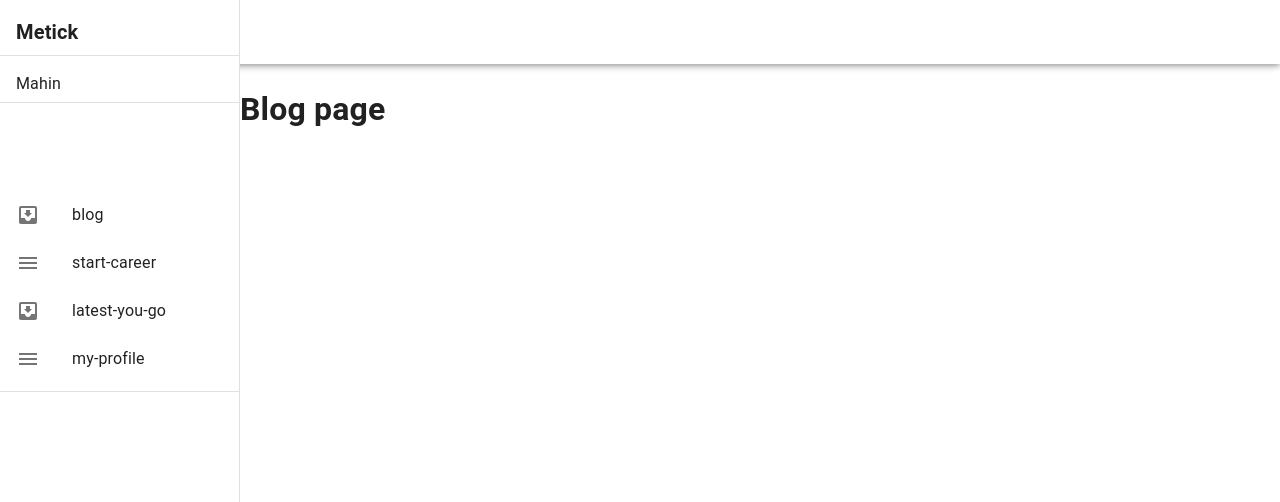
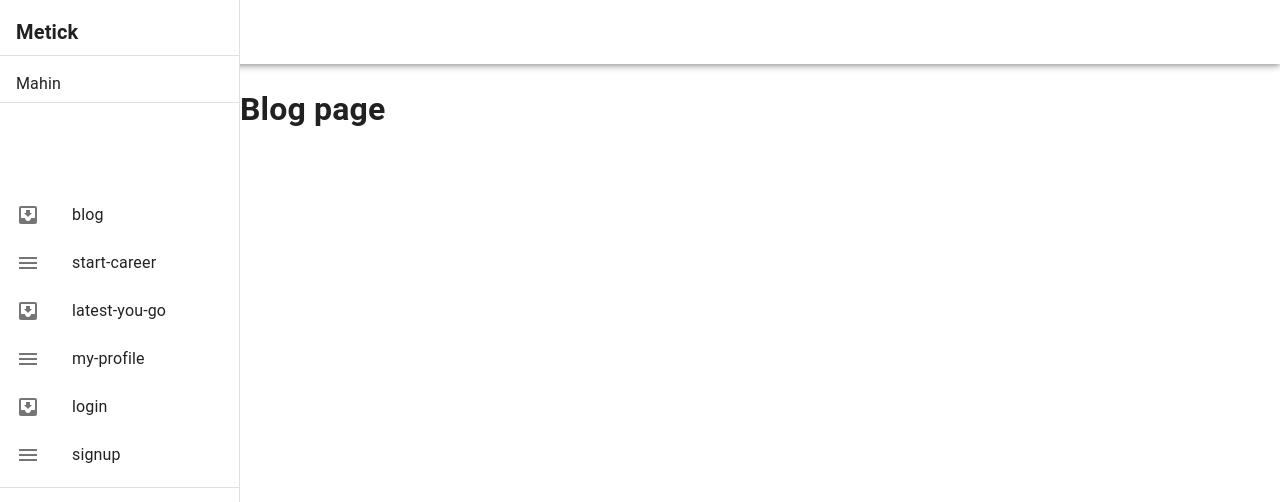
Before and after one commit to lalukrish/metick-frontend, a React (Create React App) app: page / in a window 1280 px wide. Shown: the top 502 px of the page. Built offline with nearby package versions, Linux system fonts and the light colour scheme.

Commit message:
fix:just try with some

```diff
--- a/src/components/navbar-sidebar.js
+++ b/src/components/navbar-sidebar.js
@@ -36,8 +36,14 @@ const DrawerList = () => {
       </Typography>
       <Divider />
       <List sx={{ marginTop: 10 }}>
-        {["blog", "start-career", "latest-you-go", "my-profile"].map(
-          (text, index) => (
+        {[
+          "blog",
+          "start-career",
+          "latest-you-go",
+          "my-profile",
+          "login",
+          "signup",
+        ].map((text, index) => (
           <ListItem key={text} disablePadding>
             <ListItemButton component={Link} to={`/${text.toLowerCase()}`}>
               <ListItemIcon>
@@ -46,8 +52,7 @@ const DrawerList = () => {
               <ListItemText primary={text} />
             </ListItemButton>
           </ListItem>
-          )
-        )}
+        ))}
       </List>
     </>
   );
```
Lines whose indentation alone changed are shown as unchanged.
